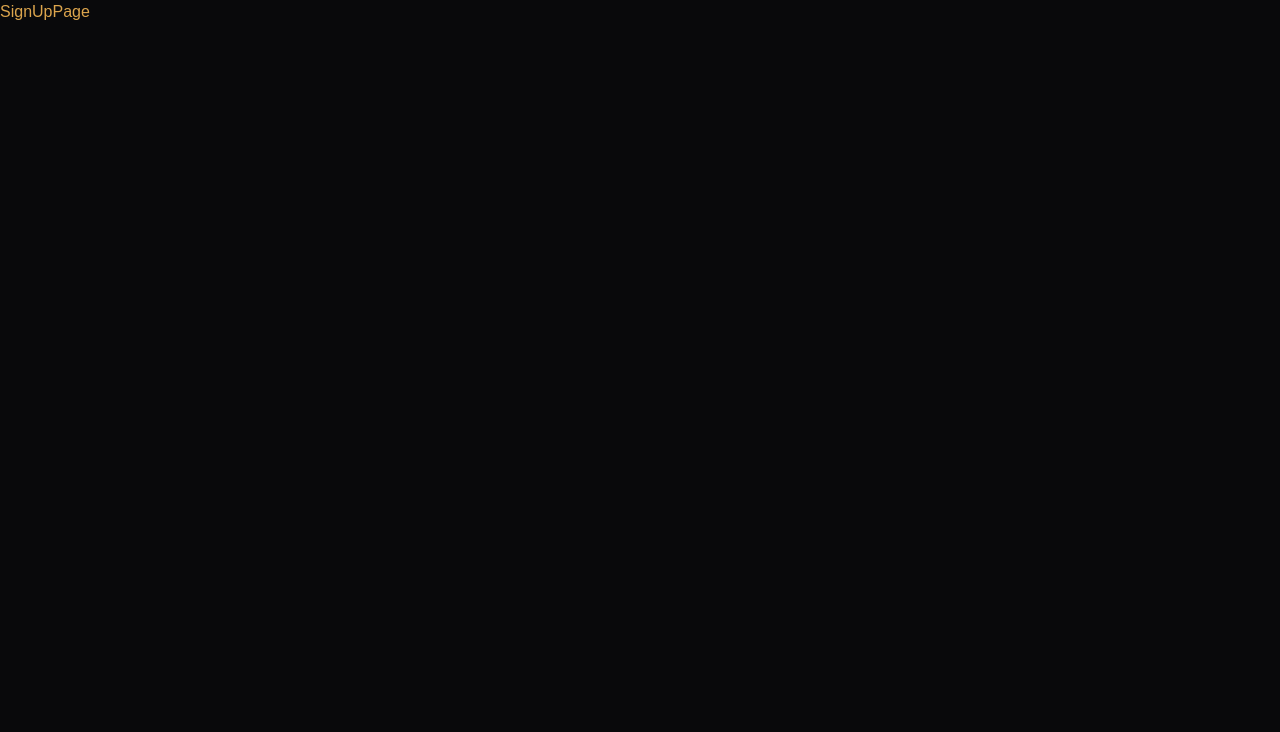
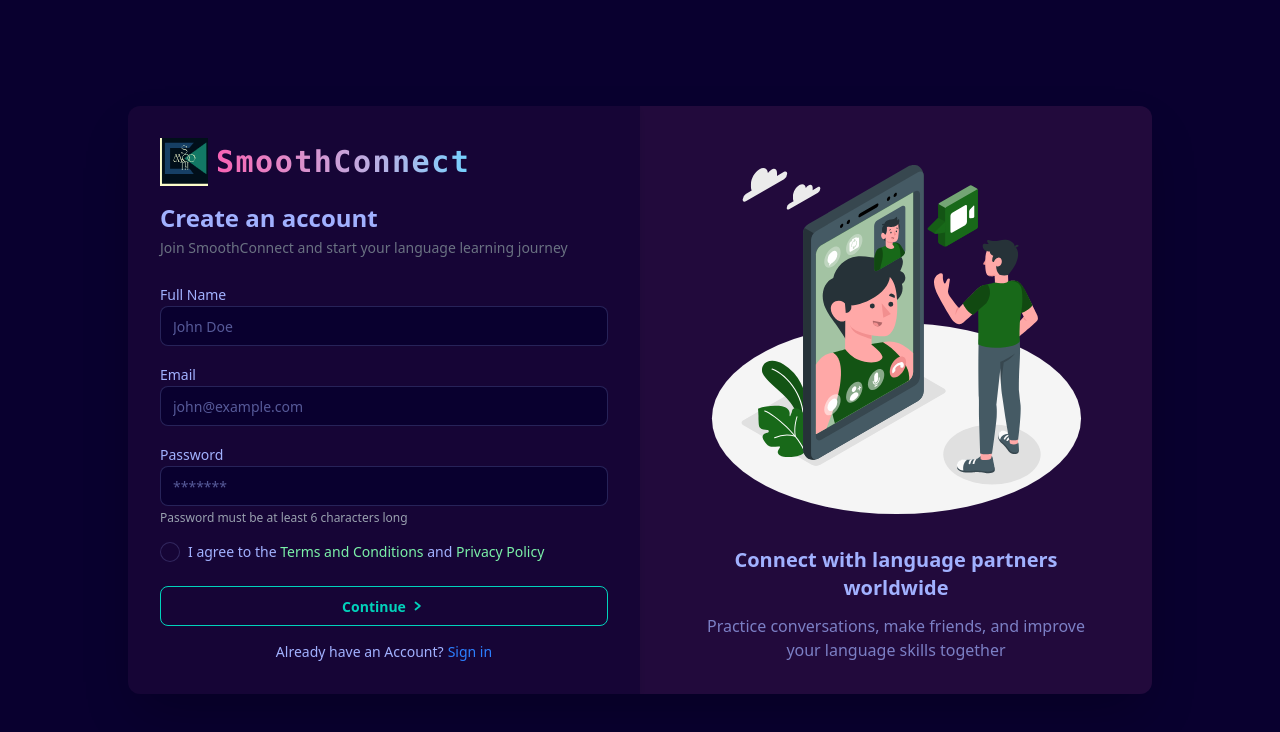
Before and after one commit to Mehul-175/SmoothConnect-Video-Chat, a React (Vite) app in the folder Client/: page /signup in a window 1280 px wide. Shown: the top 732 px of the page. Built offline with nearby package versions, Linux system fonts and the light colour scheme; no server answers.

Commit message:
Implement signup form with API integration

```diff
--- a/Client/package.json
+++ b/Client/package.json
@@ -13,6 +13,7 @@
     "@tailwindcss/vite": "^4.1.11",
     "@tanstack/react-query": "^5.82.0",
     "axios": "^1.10.0",
+    "lucide-react": "^0.525.0",
     "react": "^19.1.0",
     "react-dom": "^19.1.0",
     "react-hot-toast": "^2.5.2",
--- a/Client/src/App.jsx
+++ b/Client/src/App.jsx
@@ -1,6 +1,6 @@
 /* eslint-disable no-unused-vars */
 import React from 'react'
-import { BrowserRouter as Router, Routes, Route } from 'react-router'
+import { BrowserRouter as Router, Routes, Route, Navigate } from 'react-router'
 import HomePage from './pages/HomePage.jsx'
 import LoginPage from './pages/LoginPage.jsx'
 import SignUpPage from './pages/SignUpPage.jsx'
@@ -13,16 +13,25 @@ import { useQuery } from '@tanstack/react-query'
 import { axiosInstance } from './lib/axios.js'
 
 const App = () => {
+  const { data: authData, isLoading, error } = useQuery({
+    queryKey: ["authUser"],
+    queryFn: async () => {
+      const res = await axiosInstance.get("/auth/me")
+      return res.data
+    },
+    retry: false
+  })
+  const authUser = authData?.user
   return (
-    <div className='h-screen' data-theme="luxury">
+    <div className='h-screen' data-theme="synthwave">
         <Routes>
-          <Route path="/" element={<HomePage />} />
-          <Route path="/login" element={<LoginPage />} />
-          <Route path="/signup" element={<SignUpPage />} />
-          <Route path="/onboarding" element={<Onboading />} />
-          <Route path="/chat" element={<ChatPage />} />
-          <Route path="/call" element={<CallPage />} />
-          <Route path="/notifications" element={<Notifications />} />
+          <Route path="/" element={authUser ? <HomePage /> : <Navigate to = "/login" />} />
+          <Route path="/login" element={!authUser ? <LoginPage /> : <Navigate to = "/" />} />
+          <Route path="/signup" element={!authUser ? <SignUpPage /> : <Navigate to = "/" />  } />
+          <Route path="/onboarding" element={authUser ? <Onboading /> : <Navigate to = "/login" />} />
+          <Route path="/chat" element={authUser ? <ChatPage /> : <Navigate to = "/login" />} />
+          <Route path="/call" element={authUser ? <CallPage /> : <Navigate to = "/login" />} />
+          <Route path="/notifications" element={authUser ? <Notifications /> : <Navigate to = "/login" />} />
         </Routes>
         <Toaster />
     </div>
--- a/Client/src/index.css
+++ b/Client/src/index.css
@@ -5,17 +5,3 @@
 }
 
 @import url('https://fonts.googleapis.com/css2?family=Montserrat:ital,wght@0,100..900;1,100..900&family=Raleway:ital,wght@0,100..900;1,100..900&display=swap');
-
-*{
-  margin: 0;
-  padding: 0;
-  box-sizing: border-box;
-}
-
-
-body {
-  font-family: "Montserrat", sans-serif;
-  font-optical-sizing: auto;
-  font-weight: 400;
-  font-style: normal;
-}
--- /dev/null
+++ b/Client/src/lib/api.js
@@ -0,0 +1,6 @@
+import { axiosInstance } from "./axios.js";
+
+export const signup = async (signupData) => {
+      const res = await axiosInstance.post("/auth/signup", signupData)
+      return res.data
+    }
--- a/Client/src/lib/axios.js
+++ b/Client/src/lib/axios.js
@@ -1,6 +1,6 @@
 import axios from "axios";
 
 export const axiosInstance = axios.create({
-    baseURL: "http://localhost:5001",
+    baseURL: "http://localhost:5001/api",
     withCredentials: true,
 });
--- a/Client/src/pages/SignUpPage.jsx
+++ b/Client/src/pages/SignUpPage.jsx
@@ -1,9 +1,213 @@
-import React from 'react'
+import { useMutation, useQueryClient } from "@tanstack/react-query";
+import { useState } from "react";
+import { Link } from "react-router";
+import { signup } from "../lib/api";
+const SignUpPage = () => {
+  const [signupData, setSignupData] = useState({
+    fullName: "",
+    email: "",
+    password: "",
+  });
 
-const SignUpPage = () => {
+  const queryClient = useQueryClient();
+
+  const {
+    mutate: signupMutation,
+    isPending,
+    error,
+  } = useMutation({
+    mutationFn: signup,
+    onSuccess: () => {
+      queryClient.invalidateQueries({ queryKey: ["authUser"] });
+    },
+  });
+
+  const handleSubmit = e => {
+    e.preventDefault();
+    signupMutation(signupData);
+  };
+
   return (
-    <div>SignUpPage</div>
-  )
-}
+    <div
+      className="h-screen flex items-center justify-center p-4 sm:p-6 md:p-8"
+      data-theme="synthwave"
+    >
+      <div className="flex flex-col lg:flex-row w-full max-w-5xl mx-auto bg-base-100 backdrop-blur-md shadow-2xl rounded-xl overflow-hidden">
+        {/* signUp left side */}
+        <div className="w-full lg:w-1/2 p-4 sm:p-8 flex flex-col shadow-md bg-primary/5">
+          {/* Logo */}
+          <div className="mb-4 flex items-center gap-2">
+            <img src="./SmoothConnectLogo.svg" alt="Logo" className="w-12" />
+            <span className="text-3xl font-bold font-mono bg-clip-text text-transparent bg-gradient-to-r from-primary to-secondary tracking-wider">
+              SmoothConnect
+            </span>
+          </div>
 
-export default SignUpPage
+          {error && (
+            <div className="alert alert-error shadow-lg">
+              <div>
+                <svg
+                  xmlns="http://www.w3.org/2000/svg"
+                  className="stroke-current flex-shrink-0 h-6 w-6"
+                  fill="none"
+                  viewBox="0 0 24 24"
+                >
+                  <path
+                    strokeLinecap="round"
+                    strokeLinejoin="round"
+                    strokeWidth="2"
+                    d="M10 14l2-2m0 0l2-2m-2 2l-2-2m2 2l2 2m7-2a9 9 0 11-18 0 9 9 0 0118 0z"
+                  />
+                </svg>
+                <span>
+                  {error?.response.data?.message || "Something went wrong"}
+                </span>
+              </div>
+            </div>
+          )}
+
+          <h2 className="text-2xl font-bold mb-1">Create an account</h2>
+          <p className="mb-6 text-sm text-gray-500">
+            Join SmoothConnect and start your language learning journey
+          </p>
+
+          <form onSubmit={handleSubmit} className="flex flex-col gap-y-4 mb-4">
+            {/* Full Name */}
+            <div>
+              <label htmlFor="fullName" className="text-sm font-medium">
+                Full Name
+              </label>
+              <input
+                id="fullName"
+                type="text"
+                placeholder="John Doe"
+                className="w-full input input-bordered"
+                value={signupData.fullName}
+                onChange={e => {
+                  setSignupData({ ...signupData, fullName: e.target.value });
+                }}
+              />
+            </div>
+
+            {/* Email */}
+            <div>
+              <label htmlFor="email" className="text-sm font-medium">
+                Email
+              </label>
+              <input
+                id="email"
+                type="email"
+                placeholder="john@example.com"
+                className="w-full input input-bordered"
+                value={signupData.email}
+                onChange={e => {
+                  setSignupData({ ...signupData, email: e.target.value });
+                }}
+              />
+            </div>
+
+            {/* Password */}
+            <div>
+              <label htmlFor="password" className="text-sm font-medium">
+                Password
+              </label>
+              <input
+                id="password"
+                type="password"
+                placeholder="*******"
+                className="w-full input input-bordered"
+                value={signupData.password}
+                onChange={e => {
+                  setSignupData({ ...signupData, password: e.target.value });
+                }}
+              />
+              <p className="text-xs text-gray-400 mt-1">
+                Password must be at least 6 characters long
+              </p>
+            </div>
+
+            {/* Checkbox */}
+            <label className="flex items-start gap-2 text-sm">
+              <input type="checkbox" className="checkbox checkbox-sm" />
+              <span>
+                I agree to the{" "}
+                <a
+                  href="#"
+                  className="text-green-300 hover:underline decoration-2 underline-offset-4 transition"
+                >
+                  Terms and Conditions
+                </a>{" "}
+                and{" "}
+                <a
+                  href="#"
+                  className="text-green-300 hover:underline decoration-2 underline-offset-4 transition"
+                >
+                  Privacy Policy
+                </a>
+              </span>
+            </label>
+
+            {/* Submit Button */}
+            <button className="btn btn-outline btn-success mt-2 group inline-flex items-center">
+              {isPending ? (
+                <>
+                  <span className="loading loading-spinner loading-xs"></span>
+                  Loading...
+                </>
+              ) : (
+                <>
+                  Continue
+                  <svg
+                    className="w-3.5 h-3.5 transform transition-transform duration-500 group-hover:translate-x-0.5"
+                    fill="none"
+                    stroke="currentColor"
+                    strokeWidth="2"
+                    viewBox="0 0 16 16"
+                  >
+                    <path
+                      d="M4 4l5 4-5 4"
+                      strokeLinecap="round"
+                      strokeLinejoin="round"
+                    />
+                  </svg>
+                </>
+              )}
+            </button>
+          </form>
+          <p className="text-sm flex justify-center gap-1">
+            <span>Already have an Account?</span>
+            <Link to="/login" className="text-blue-500 hover:underline">
+              Sign in
+            </Link>
+          </p>
+        </div>
+
+        {/* signUp right side */}
+        <div className="hidden lg:flex w-full lg:w-1/2 bg-primary/10 items-center justify-center">
+          <div className="max-w-md p-8">
+            {/* Illustration */}
+            <div className="relative aspect-square max-w-sm mx-auto">
+              <img
+                src="/Video call-amico.svg"
+                alt="Language connection illustration"
+                className="w-full h-full"
+              />
+            </div>
+
+            <div className="text-center space-y-3 mt-6">
+              <h2 className="text-xl font-semibold">
+                Connect with language partners worldwide
+              </h2>
+              <p className="opacity-70">
+                Practice conversations, make friends, and improve your language
+                skills together
+              </p>
+            </div>
+          </div>
+        </div>
+      </div>
+    </div>
+  );
+};
+
+export default SignUpPage;
```
Also changed, not shown: Client/public/Video call-amico.svg (added), 1 other file (tests, documents, lock files or other folders).
